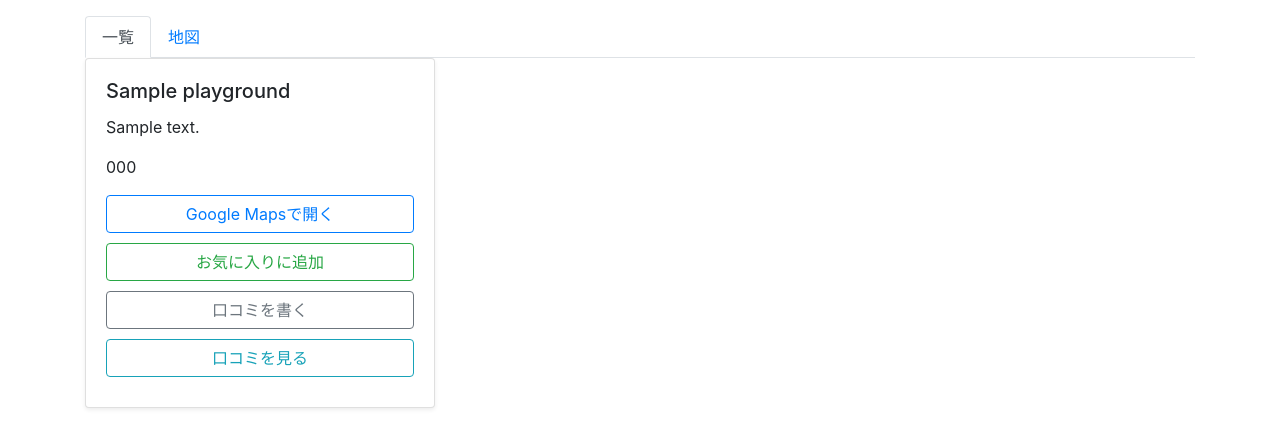
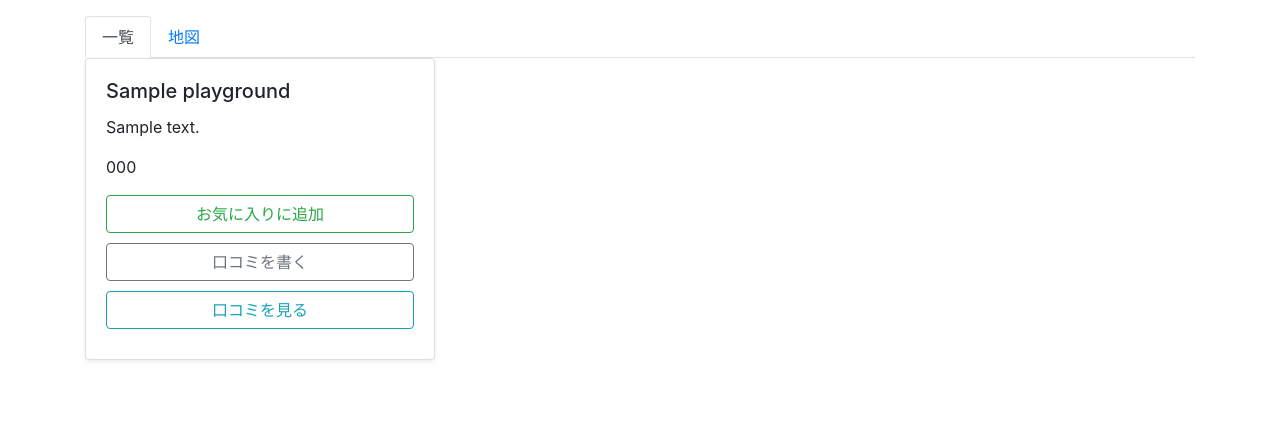
Before and after one commit to jam006097/kids-playground, a Django app: page / in a window 1280 px wide. Shown: the part 238-686 px from the top of the page. Run offline with Django 5.2, Linux system fonts and the light colour scheme; tables that the repository leaves empty hold one stand-in row (values such as "Sample post"); some libraries are stand-ins or nearby versions.

Commit message:
feat: Google Mapで開くボタンを削除
「Google Mapで開く」ボタンの機能を削除しました。

Fixes #20

```diff
--- a/myapp/static/js/scripts.js
+++ b/myapp/static/js/scripts.js
@@ -71,9 +71,6 @@ function initMap() {
                         <strong>${playground.name}</strong><br>
                         住所: ${playground.address}<br>
                         電話番号: ${playground.phone}<br>
-                        <button class="btn btn-outline-primary btn-sm" onclick="searchOnGoogleMaps('${playground.name}', '${playground.address}', '${playground.phone}')">
-                            Google Mapsで開く
-                        </button>
                         <button class="btn btn-outline-success btn-sm" data-playground-id="${playground.id}" onclick="toggleFavoriteFromMap('${playground.id}', this)">
                             お気に入りに追加
                         </button>
@@ -193,9 +190,6 @@ function initFavoritesMap() {
                         <strong>${playground.name}</strong><br>
                         住所: ${playground.address}<br>
                         電話番号: ${playground.phone}<br>
-                        <button class="btn btn-outline-primary btn-sm" onclick="searchOnGoogleMaps('${playground.name}', '${playground.address}', '${playground.phone}')">
-                            Google Mapsで開く
-                        </button>
                         <button class="btn btn-outline-success btn-sm" data-playground-id="${playground.id}" onclick="toggleFavoriteFromFavorites(this, '${playground.id}')">
                             お気に入り解除
                         </button>
@@ -232,33 +226,6 @@ function handleLocationError(browserHasGeolocation, map, center) {
     map.setCenter(center);
 }
 
-/**
- * Google Mapsで施設を検索し、新しいタブで開く関数。
- * @param {string} name - 施設名
- * @param {string} address - 施設住所
- * @param {string} phone - 施設電話番号
- */
-function searchOnGoogleMaps(name, address, phone) {
-    // サーバーサイドのエンドポイントにリクエストを送信
-    var searchUrl = `/search_place?name=${encodeURIComponent(name)}&address=${encodeURIComponent(address)}&phone=${encodeURIComponent(phone)}`;
-
-    fetch(searchUrl)
-        .then(response => response.json())
-        .then(data => {
-            if (data.url) {
-                // 取得したURLを新しいタブで開く
-                window.open(data.url, '_blank');
-            } else {
-                console.error('No URL found in response');
-                alert('No URL found in response');
-            }
-        })
-        .catch(error => {
-            console.error('Error:', error);
-            alert('Error: ' + error);
-        });
-}
-
 // お気に入り情報を取得、保存、表示する関数を追加
 function getLocalFavorites() {
     var data = localStorage.getItem("favoriteFacilities");
@@ -280,8 +247,6 @@ function updateFavoritesDisplay() {
         favoritesHtml += '      <h5 class="card-title">' + playground.name + '</h5>';
         favoritesHtml += '      <p class="card-text">' + playground.address + '</p>';
         favoritesHtml += '      <p class="card-text">' + playground.phone + '</p>';
-        // Google Mapsで開くリンク
-        favoritesHtml += '      <a href="#" class="btn btn-outline-primary btn-sm" onclick="searchOnGoogleMaps(\'' + playground.name + '\', \'' + playground.address + '\', \'' + playground.phone + '\')">Google Mapsで開く</a>';
         // お気に入り切替ボタン（mypage用）
         favoritesHtml += '      <button class="btn btn-outline-success btn-sm" data-playground-id="' + playground.id + '" onclick="toggleFavoriteFromFavorites(this, \'' + playground.id + '\')">お気に入り解除</button>';
         // 口コミを書くボタン（モーダルを起動）
--- a/myapp/templates/index.html
+++ b/myapp/templates/index.html
@@ -72,10 +72,6 @@
                                 <h5 class="card-title">{{ playground.name }}</h5>
                                 <p class="card-text">{{ playground.address }}</p>
                                 <p class="card-text">{{ playground.phone }}</p>
-                                <!-- Google Mapsで開くリンク -->
-                                <a href="#" class="btn btn-outline-primary" onclick="searchOnGoogleMaps('{{ playground.name }}', '{{ playground.address }}', '{{ playground.phone }}')">
-                                    Google Mapsで開く
-                                </a>
                                 <!-- お気に入り登録ボタン -->
                                 <button class="btn btn-outline-success" data-playground-id="{{ playground.id }}" onclick="toggleFavorite(this, '{{ playground.id }}')">
                                     {% if playground.id|stringformat:"s" in favorite_ids %}
@@ -120,10 +116,6 @@
                                 <h5 class="card-title">{{ playground.name }}</h5>
                                 <p class="card-text">{{ playground.address }}</p>
                                 <p class="card-text">{{ playground.phone }}</p>
-                                <!-- Google Mapsで開くリンク -->
-                                <a href="#" class="btn btn-outline-primary" onclick="searchOnGoogleMaps('{{ playground.name }}', '{{ playground.address }}', '{{ playground.phone }}')">
-                                    Google Mapsで開く
-                                </a>
                                 <!-- お気に入り登録ボタン -->
                                 <button class="btn btn-outline-success" data-playground-id="{{ playground.id }}" onclick="toggleFavorite(this, '{{ playground.id }}')">
                                     {% if playground.id|stringformat:"s" in favorite_ids %}
--- a/myapp/templates/mypage.html
+++ b/myapp/templates/mypage.html
@@ -21,10 +21,6 @@
                         <h5 class="card-title">{{ playground.name }}</h5>
                         <p class="card-text">{{ playground.address }}</p>
                         <p class="card-text">{{ playground.phone }}</p>
-                        <!-- Google Mapsで開くリンク -->
-                        <a href="#" class="btn btn-outline-primary" onclick="searchOnGoogleMaps('{{ playground.name }}', '{{ playground.address }}', '{{ playground.phone }}')">
-                            Google Mapsで開く
-                        </a>
                         <!-- お気に入り登録ボタン -->
                         <button class="btn btn-outline-success" data-playground-id="{{ playground.id }}" onclick="toggleFavorite(this, '{{ playground.id }}')">
                             {% if playground.id|stringformat:"s" in favorite_ids %}
```
